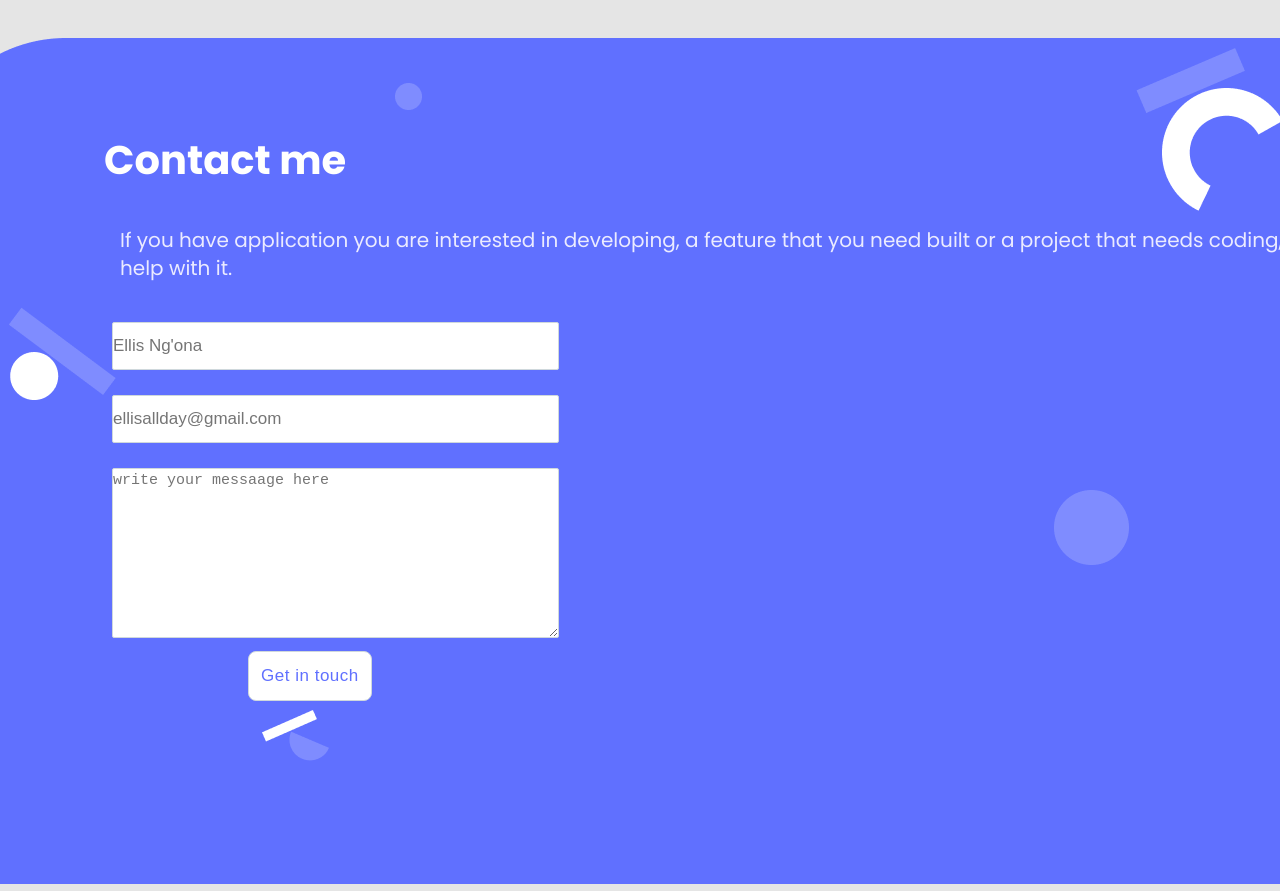
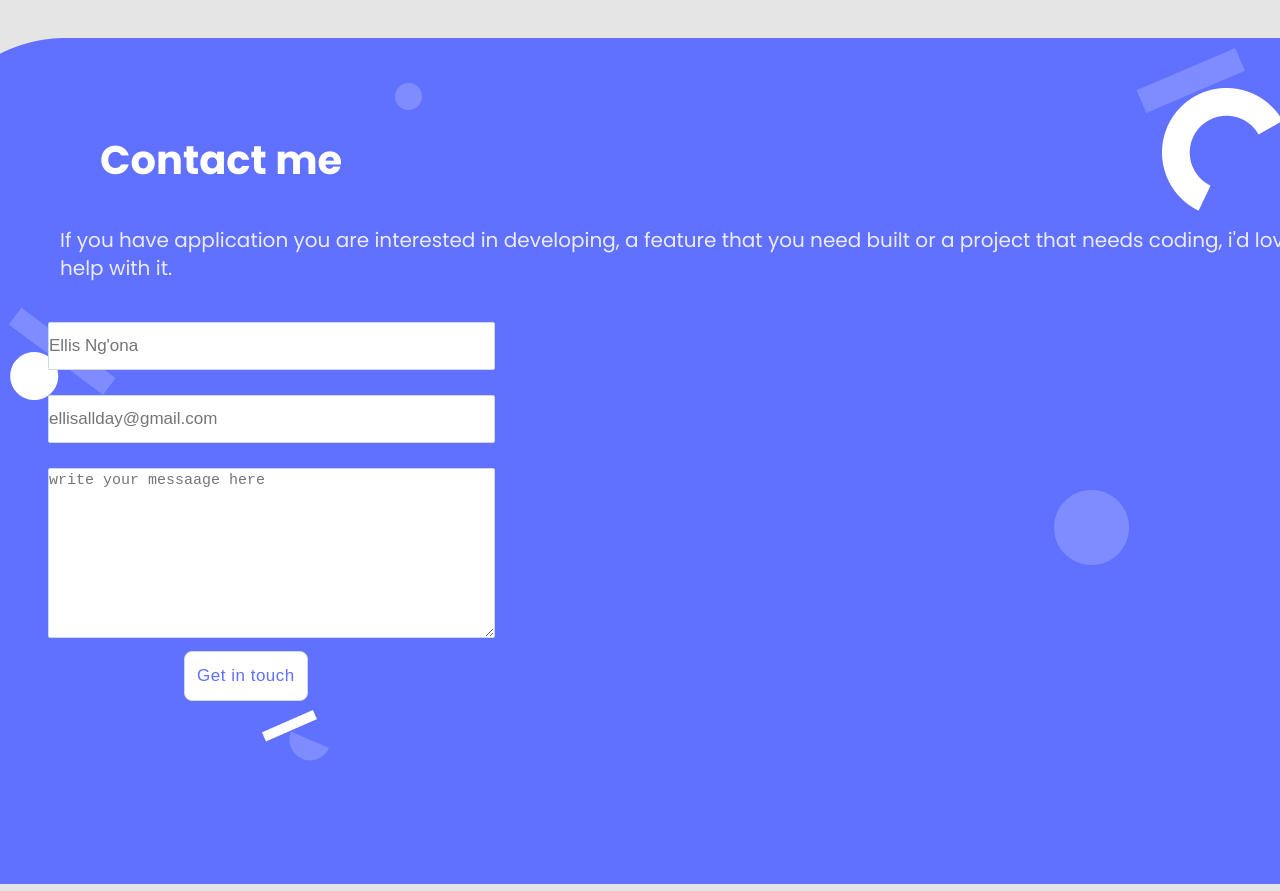
Before and after one commit to mwanawabangona/mobile-portfolio, a website: page index.html in a window 1280 px wide. Shown: the part 3720-4611 px from the top of the page. Drawn offline with Linux system fonts and the light colour scheme; files whose address does not match are found by name.

Commit message:
Update style.css

```diff
--- a/css/style.css
+++ b/css/style.css
@@ -373,7 +373,7 @@ a.btn-two {
   color: #fff;
   position: relative;
   bottom: 16em;
-  left: 2.6em;
+  left: 2.5em;
 }
 
 .form-paragraph {
@@ -384,7 +384,7 @@ a.btn-two {
   color: #ebebff;
   position: relative;
   bottom: 30em;
-  left: 6em;
+  left: 3em;
 }
 
 .top-pg {
@@ -397,7 +397,7 @@ a.btn-two {
   flex-direction: column;
   position: relative;
   bottom: 25em;
-  left: 7em;
+  left: 3em;
   height: 50px;
 }
 
```
